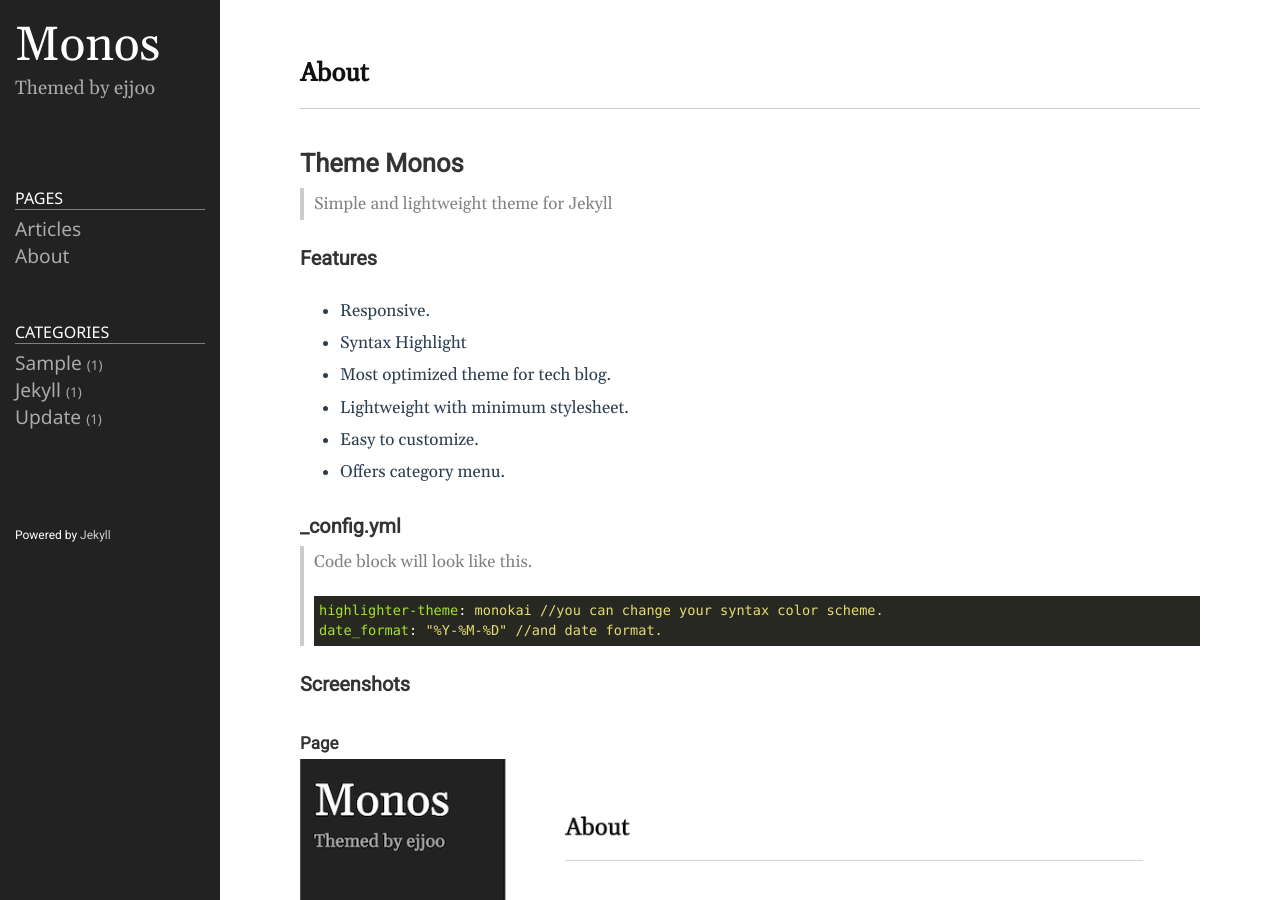
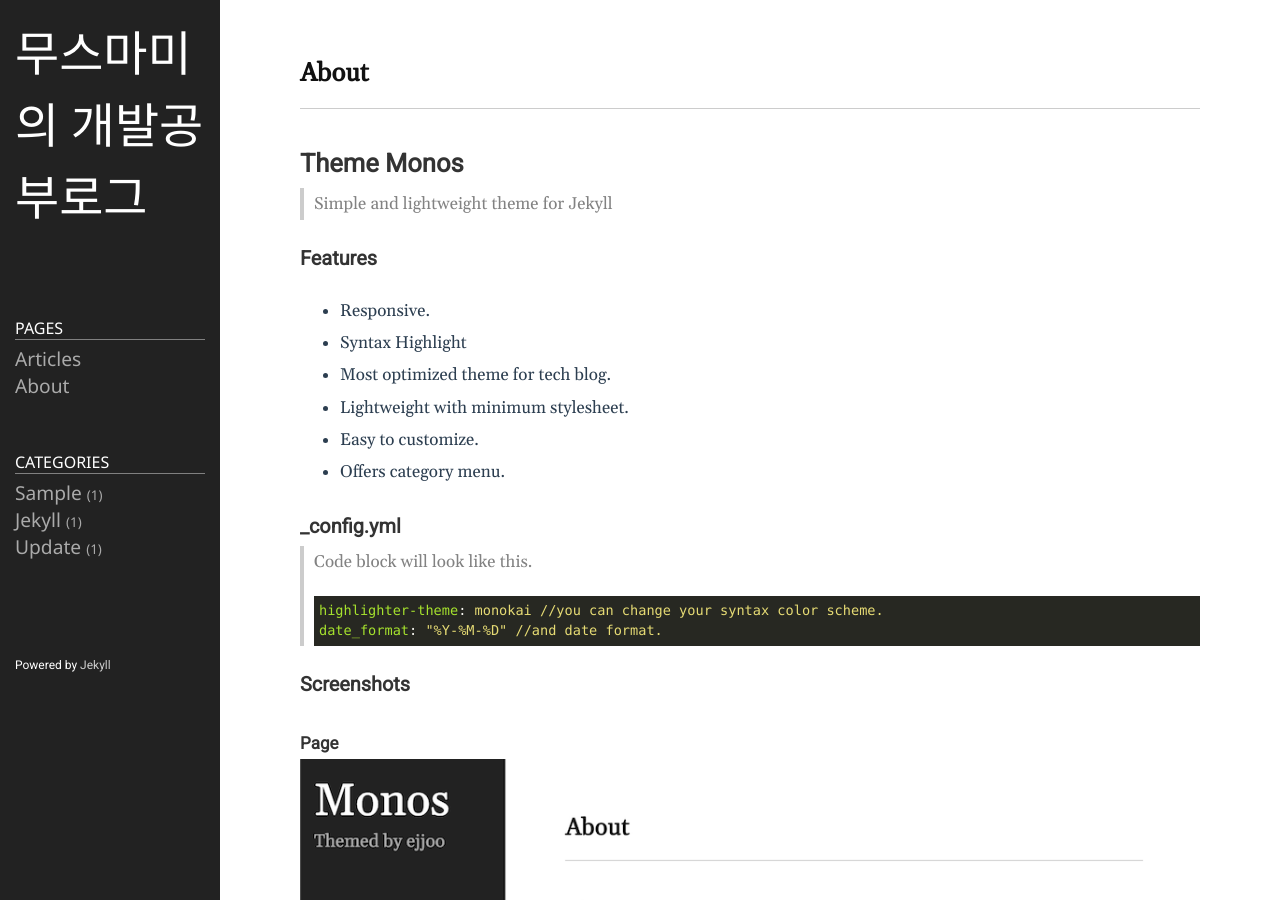
Before and after one commit to Miri-Hwang/Miri-Hwang.github.io, a Jekyll site: the page built from README.md, in a window 1280 px wide and 900 px high. Built offline with Jekyll 4.4.1, drawn with Linux system fonts in a browser that asks for light colours.

Commit message:
Changed Info

```diff
--- a/_config.yml
+++ b/_config.yml
@@ -18,13 +18,13 @@
 # You can create any custom variable you would like, and they will be accessible
 # in the templates via {{ site.myvariable }}.
 
-title: Monos
-email: ejjoo7994@gmail.com
-description: >- # this means to ignore newlines until "baseurl:"
-  Themed by ejjoo
+title: 무스마미의 개발공부로그
+email: iyoujine@gmail.com
+# description: >- # this means to ignore newlines until "baseurl:"
+#   Themed by ejjoo
 # baseurl: "/" # the subpath of your site, e.g. /blog
 # url: "http://ejjoo.github.io" # the base hostname & protocol for your site, e.g. http://example.com
-github_username: ejjoo
+github_username: Miri-Hwang
 highlighter: rouge
 svg:
   optimize: true
```
